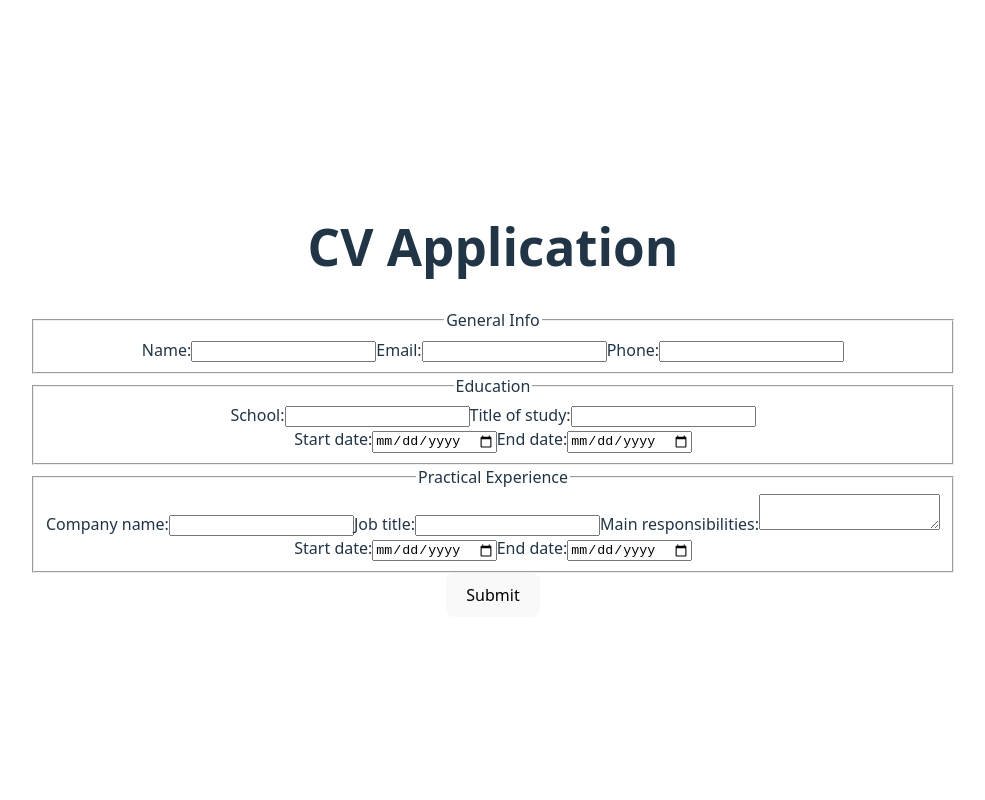
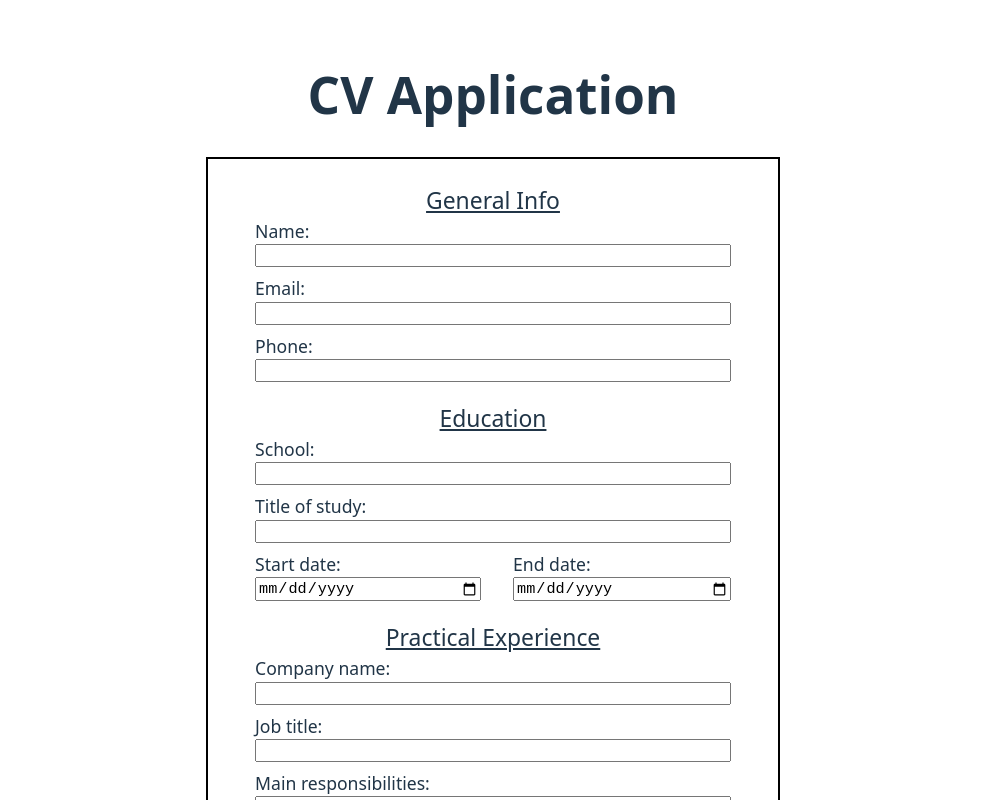
Before and after one commit to crL96/odin-cv, a React (Vite) app: page / in a window 1280 px wide. Shown: the top 800 px of the page, without its empty margins (147-1132 px from the left). Built offline with nearby package versions, Linux system fonts and the light colour scheme.

Commit message:
Style input form

```diff
--- a/src/App.css
+++ b/src/App.css
@@ -4,3 +4,53 @@
   padding: 2rem;
   text-align: center;
 }
+
+fieldset {
+  display: flex;
+  flex-direction: column;
+  border: 0px;
+  text-align: start;
+  margin-bottom: 0.5rem;
+  font-size: 1.1em;
+}
+
+legend {
+  text-decoration: underline;
+  text-align: center;
+  font-size: 1.3em;
+  line-height: 1.3rem;
+}
+
+form {
+  border: 2px solid black;
+  padding: 2rem;
+}
+
+label {
+  display: flex;
+  justify-content: space-between;
+  flex-wrap: wrap;
+  margin-bottom: 0.5rem;
+}
+
+textarea {
+  min-height: 4rem;
+}
+
+input,
+textarea {
+  font-size: 0.95rem;
+  width: 100%;
+}
+
+.dates {
+  display: flex;
+  gap: 2rem;
+  flex-wrap: wrap;
+}
+
+#editBtn {
+  position: absolute;
+  bottom: 5%;
+  right: 5%;
+}
```
